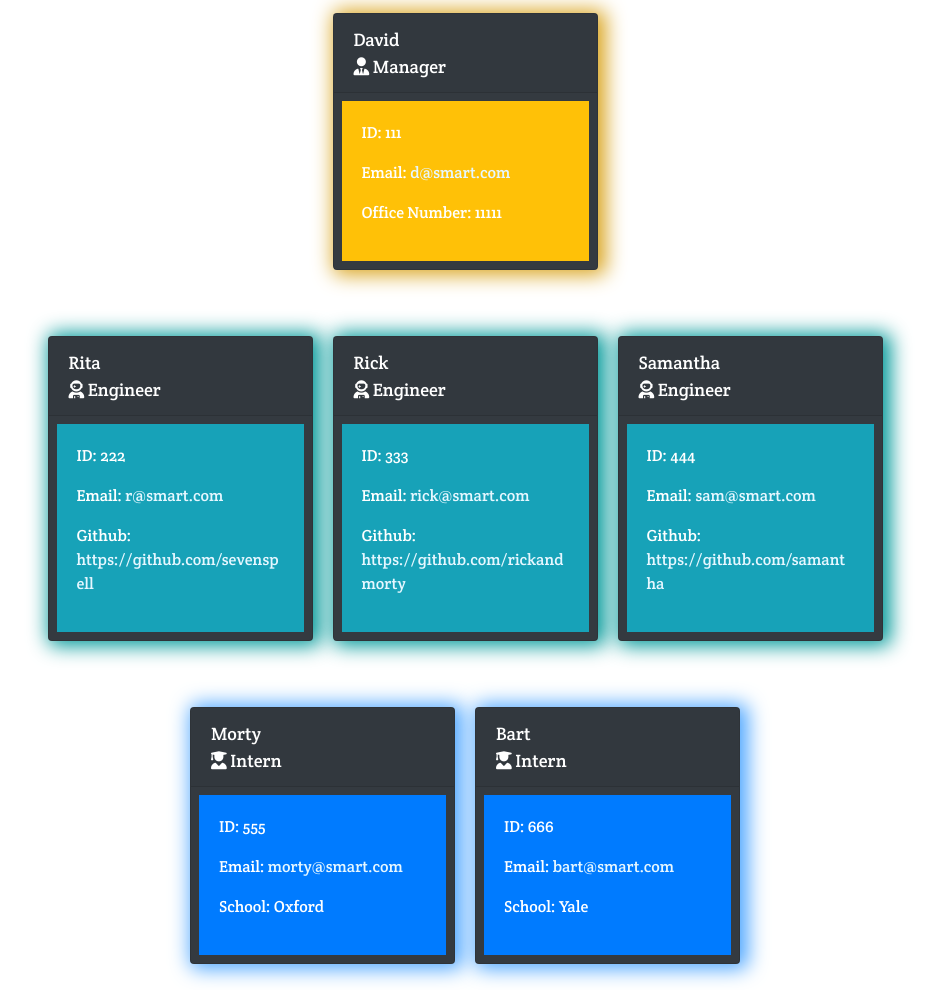
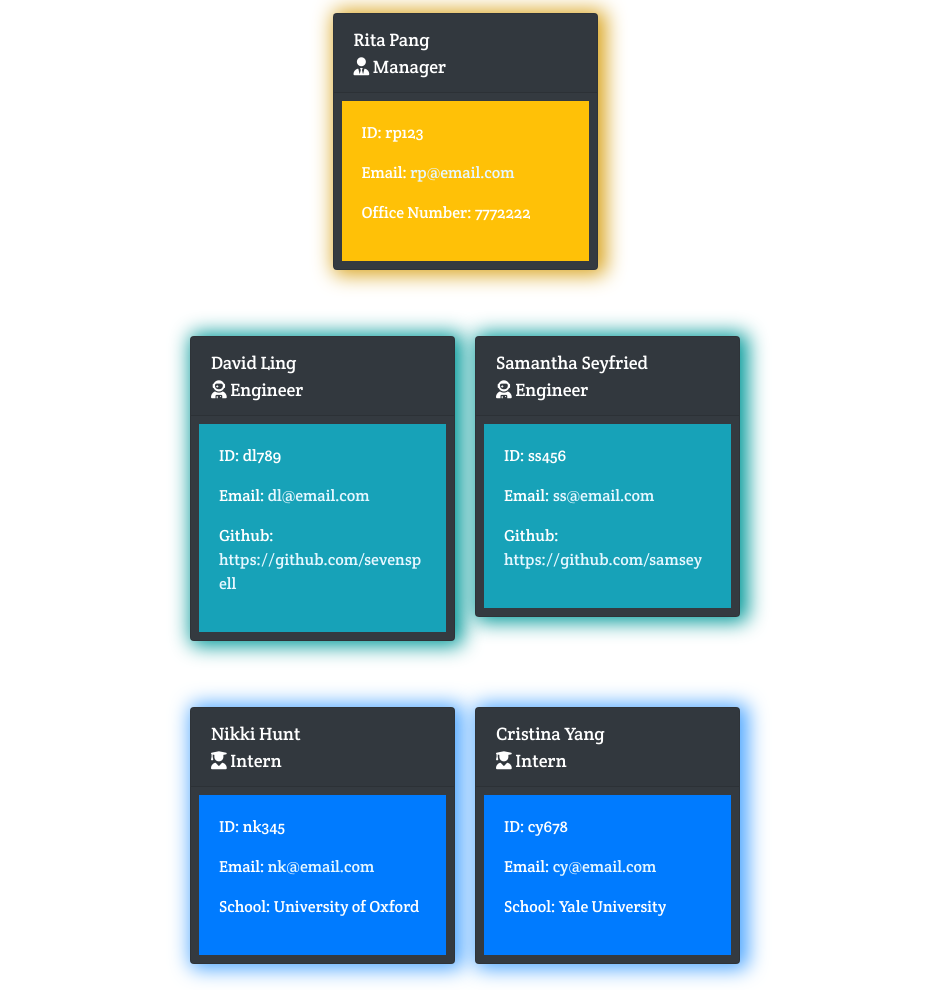
Before and after one commit to sevenspell/teamprofilegenerator, a website: page Develop/output/team.html in a window 1280 px wide. Shown: the part 147-1137 px from the top of the page, without its empty margins (175-1113 px from the left). Drawn offline with nearby package versions, Linux system fonts and the light colour scheme.

Commit message:
edited readme

```diff
--- a/Develop/output/team.html
+++ b/Develop/output/team.html
@@ -95,15 +95,15 @@
                 <div class="row justify-content-center">
                     <div class="col-sm-3 manager">
                 <div id="cardM" class="card text-white bg-dark mb-3" style="max-width: 18rem;">
-                    <div class="card-header cardTitle">David
+                    <div class="card-header cardTitle">Rita Pang
                     <br>
                     <i class="fas fa-user-tie"></i>
                     Manager
                     </div>
                     <div class="card-body bg-warning cardContent">
-                    <p class="card-text bg-warning mb-3">ID: 111</p>
-                    <p class="card-text bg-warning mb-3">Email: <a href= "mailto: d@smart.com"> d@smart.com</a></p>
-                    <p class="card-text bg-warning mb-3">Office Number: 11111</p>
+                    <p class="card-text bg-warning mb-3">ID: rp123</p>
+                    <p class="card-text bg-warning mb-3">Email: <a href= "mailto: rp@email.com"> rp@email.com</a></p>
+                    <p class="card-text bg-warning mb-3">Office Number: 7772222</p>
                     </div>
                 </div>
             </div>
@@ -111,44 +111,30 @@
                 <div class="row justify-content-center">
                     <div class="col-sm-3 engineer">
                 <div id="cardE" class="card text-white bg-dark mb-3" style="max-width: 18rem;">
-                    <div class="card-header cardTitle">Rita
+                    <div class="card-header cardTitle">David Ling
                     <br>
                     <i class="fas fa-user-astronaut"></i>
                     Engineer
                     </div>
                     <div class="card-body bg-info cardContent">
-                    <p class="card-text bg-info mb-3">ID: 222</p>
-                    <p class="card-text bg-info mb-3">Email: <a href="mailto: r@smart.com"> r@smart.com</a></p>
+                    <p class="card-text bg-info mb-3">ID: dl789</p>
+                    <p class="card-text bg-info mb-3">Email: <a href="mailto: dl@email.com"> dl@email.com</a></p>
                     <p class="card-text bg-info mb-3">Github: <a href="https://github.com/sevenspell" target="blank">
                         https://github.com/sevenspell</a></p>
                     </div>
                 </div>
             </div> <div class="col-sm-3 engineer">
                 <div id="cardE" class="card text-white bg-dark mb-3" style="max-width: 18rem;">
-                    <div class="card-header cardTitle">Rick
+                    <div class="card-header cardTitle">Samantha Seyfried
                     <br>
                     <i class="fas fa-user-astronaut"></i>
                     Engineer
                     </div>
                     <div class="card-body bg-info cardContent">
-                    <p class="card-text bg-info mb-3">ID: 333</p>
-                    <p class="card-text bg-info mb-3">Email: <a href="mailto: rick@smart.com"> rick@smart.com</a></p>
-                    <p class="card-text bg-info mb-3">Github: <a href="https://github.com/rickandmorty" target="blank">
-                        https://github.com/rickandmorty</a></p>
-                    </div>
-                </div>
-            </div> <div class="col-sm-3 engineer">
-                <div id="cardE" class="card text-white bg-dark mb-3" style="max-width: 18rem;">
-                    <div class="card-header cardTitle">Samantha
-                    <br>
-                    <i class="fas fa-user-astronaut"></i>
-                    Engineer
-                    </div>
-                    <div class="card-body bg-info cardContent">
-                    <p class="card-text bg-info mb-3">ID: 444</p>
-                    <p class="card-text bg-info mb-3">Email: <a href="mailto: sam@smart.com"> sam@smart.com</a></p>
-                    <p class="card-text bg-info mb-3">Github: <a href="https://github.com/samantha" target="blank">
-                        https://github.com/samantha</a></p>
+                    <p class="card-text bg-info mb-3">ID: ss456</p>
+                    <p class="card-text bg-info mb-3">Email: <a href="mailto: ss@email.com"> ss@email.com</a></p>
+                    <p class="card-text bg-info mb-3">Github: <a href="https://github.com/samsey" target="blank">
+                        https://github.com/samsey</a></p>
                     </div>
                 </div>
             </div>
@@ -156,28 +142,28 @@
                 <div class="row justify-content-center">
                     <div class="col-sm-3 intern">
                 <div id="cardI" class="card text-white bg-dark mb-3" style="max-width: 18rem;">
-                    <div class="card-header cardTitle">Morty
+                    <div class="card-header cardTitle">Nikki Hunt
                     <br>
                     <i class="fas fa-user-graduate"></i>
                     Intern
                     </div>
                     <div class="card-body bg-primary cardContent">
-                    <p class="card-text bg-primary mb-3">ID: 555</p>
-                    <p class="card-text bg-primary mb-3">Email: <a href="mailto: morty@smart.com"> morty@smart.com</a></p>
-                    <p class="card-text bg-primary mb-3">School: Oxford</p>
+                    <p class="card-text bg-primary mb-3">ID: nk345</p>
+                    <p class="card-text bg-primary mb-3">Email: <a href="mailto: nk@email.com"> nk@email.com</a></p>
+                    <p class="card-text bg-primary mb-3">School: University of Oxford</p>
                     </div>
                 </div>
             </div> <div class="col-sm-3 intern">
                 <div id="cardI" class="card text-white bg-dark mb-3" style="max-width: 18rem;">
-                    <div class="card-header cardTitle">Bart
+                    <div class="card-header cardTitle">Cristina Yang
                     <br>
                     <i class="fas fa-user-graduate"></i>
                     Intern
                     </div>
                     <div class="card-body bg-primary cardContent">
-                    <p class="card-text bg-primary mb-3">ID: 666</p>
-                    <p class="card-text bg-primary mb-3">Email: <a href="mailto: bart@smart.com"> bart@smart.com</a></p>
-                    <p class="card-text bg-primary mb-3">School: Yale</p>
+                    <p class="card-text bg-primary mb-3">ID: cy678</p>
+                    <p class="card-text bg-primary mb-3">Email: <a href="mailto: cy@email.com"> cy@email.com</a></p>
+                    <p class="card-text bg-primary mb-3">School: Yale University</p>
                     </div>
                 </div>
             </div>
```
